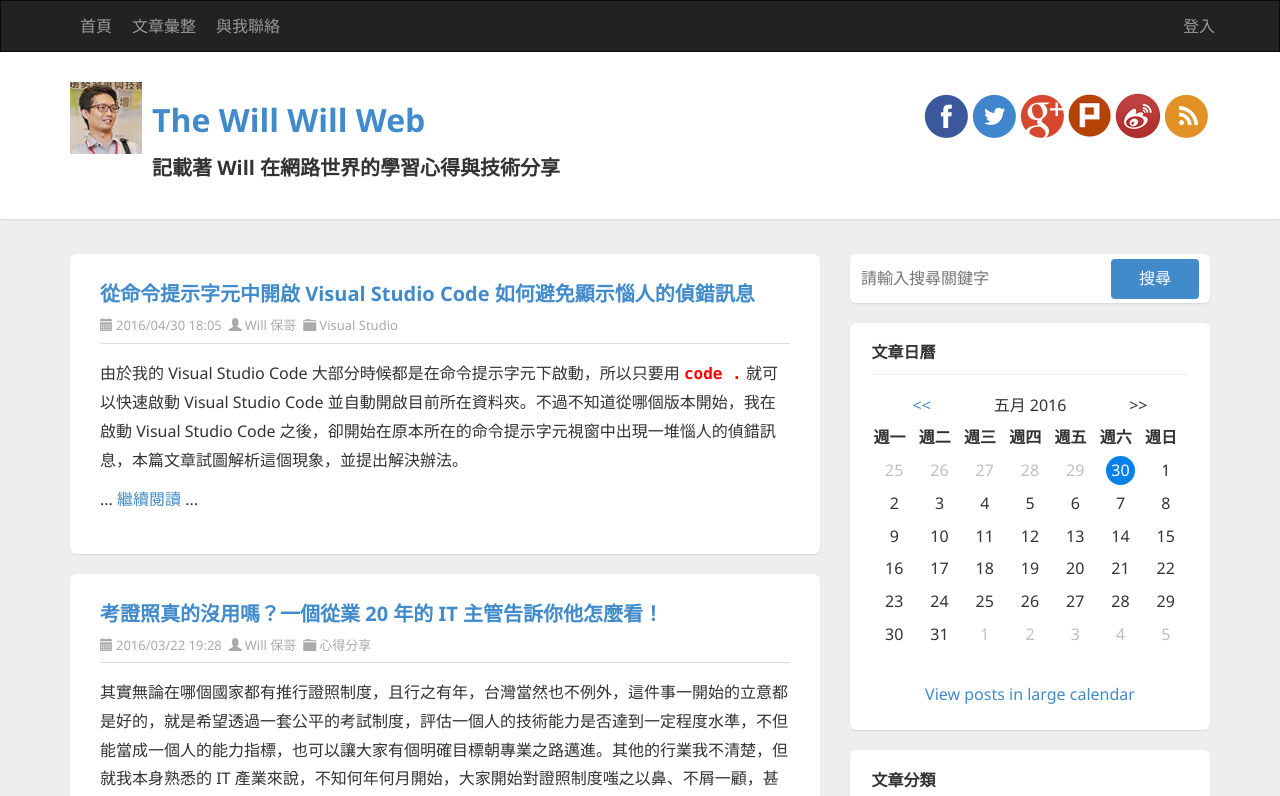
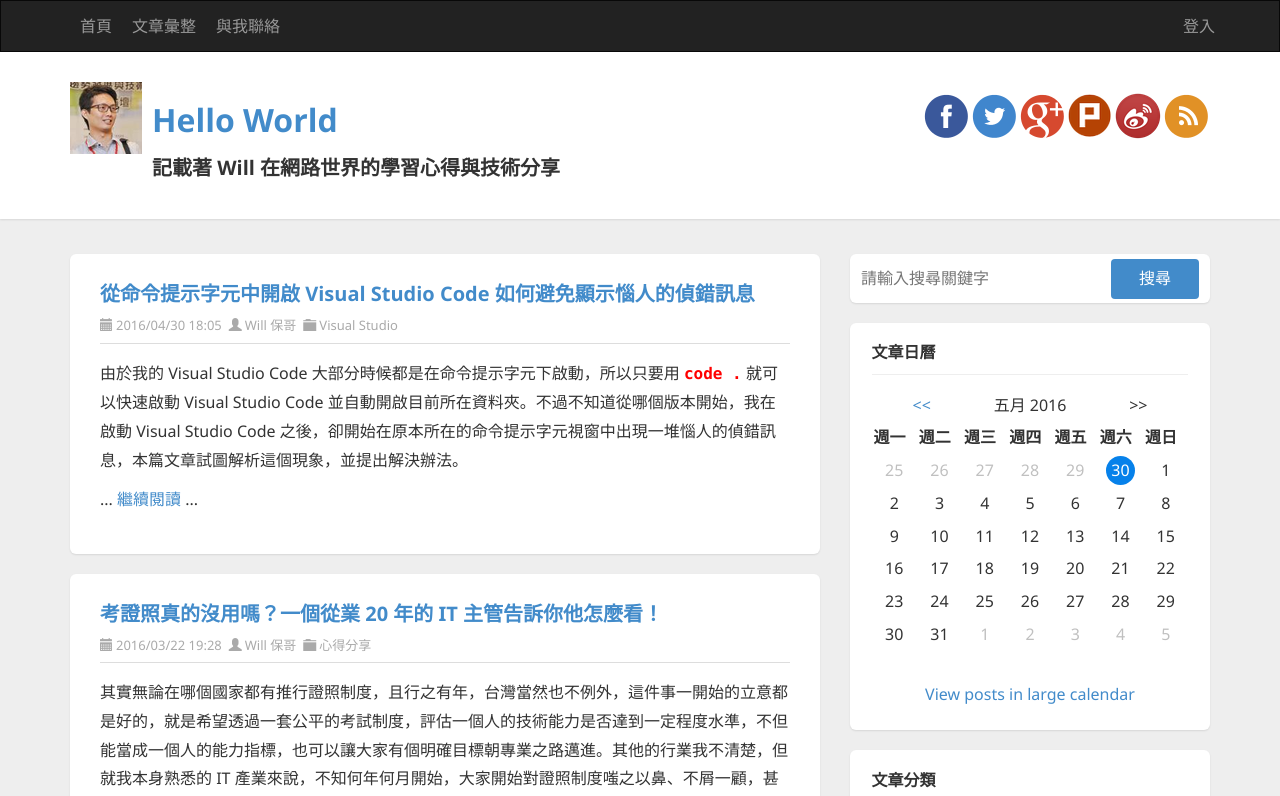
Before and after one commit to doggy8088/demo1103, an Angular app: page / in a window 1280 px wide. Shown: the top 796 px of the page. Built offline with nearby package versions, Linux system fonts and the light colour scheme.

Commit message:
05 練習 Angular 2 的資料繫結語法 ( 內嵌繫結 & 屬性繫結 )

```diff
--- a/src/app/header/header.component.html
+++ b/src/app/header/header.component.html
@@ -25,10 +25,14 @@
   <div class="title-wrapper">
     <div class="container">
 
-      <img src="/assets/images/logo.png" class="pull-left logo" alt="The Will Will Web">
+      <img src="/assets/images/logo.png" class="pull-left logo" [title]="title">
 
       <div class="pull-left">
-        <h1><a href="http://blog.miniasp.com/">The Will Will Web</a></h1>
+        <h1>
+          <a [href]="title_url">
+            {{ title }}
+          </a>
+        </h1>
         <h3>記載著 Will 在網路世界的學習心得與技術分享</h3>
       </div>
 
--- a/src/app/header/header.component.ts
+++ b/src/app/header/header.component.ts
@@ -7,6 +7,10 @@ import { Component, OnInit } from '@angular/core';
 })
 export class HeaderComponent implements OnInit {
 
+  title = 'Hello World';
+
+  title_url = 'http://blog.miniasp.com/';
+
   constructor() { }
 
   ngOnInit() {
```
